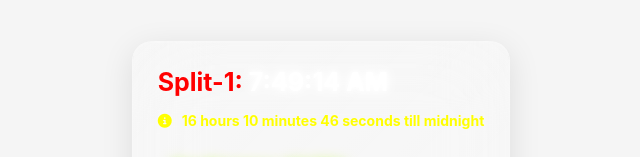
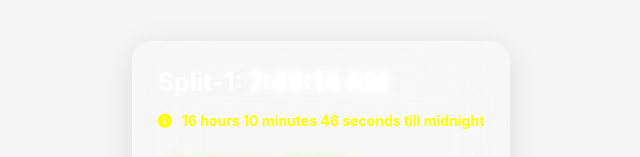
Before and after one commit to abk2191/time-splitter, a React (Vite) app: page / in a window 1280 px wide. Both pictures are taken after a click on the button "SPLIT". Shown: the part 534-691 px from the top of the page, without its empty margins (319-959 px from the left). Built offline with nearby package versions, Linux system fonts and the light colour scheme.

Commit message:
Added new features

```diff
--- a/src/App.jsx
+++ b/src/App.jsx
@@ -237,7 +237,7 @@ function App() {
               <p className="thime" style={{ fontSize: "25px" }}>
                 <span
                   style={{
-                    color: "red",
+                    color: "white",
                     // textShadow: "0 0 5px red, 0 0 10px red, 0 0 15px red",
                   }}
                 >
```
